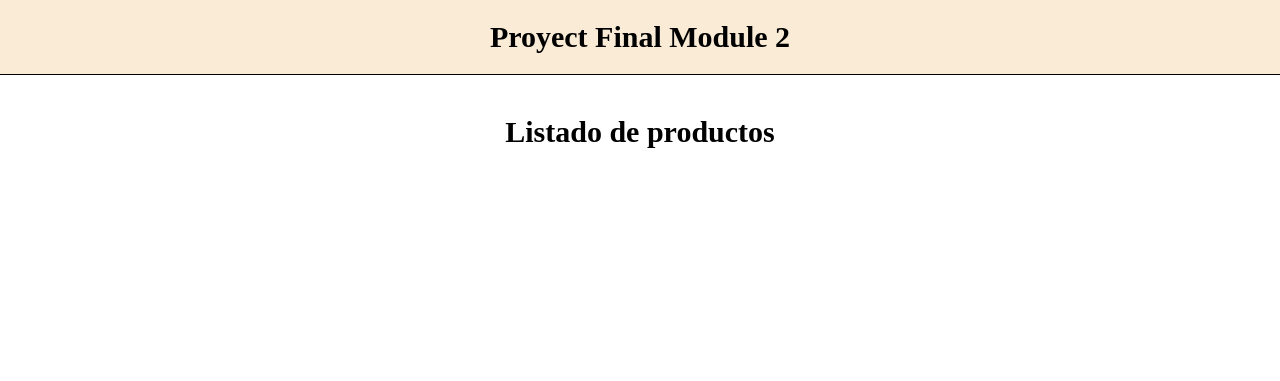
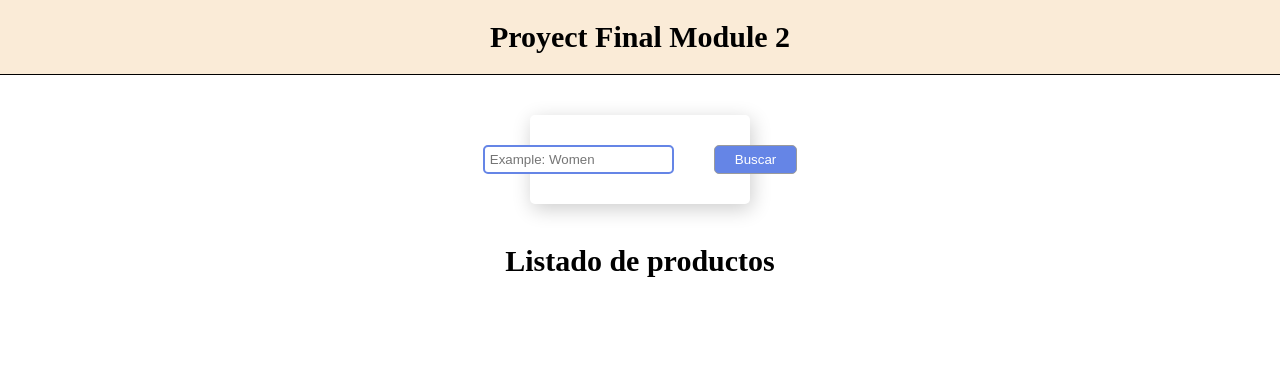
Before and after one commit to Adalab/modulo-2-evaluacion-final-JenniferRomanMuerte, a website built with Vite: page src/index.html in a window 1280 px wide. Built offline with nearby package versions, Linux system fonts and the light colour scheme.

Commit message:
searchProducts finish

```diff
--- a/src/js/partials/productList.js
+++ b/src/js/partials/productList.js
@@ -2,6 +2,7 @@ const productsListElement = document.querySelector(".js_productsList");
 
 const renderProductsList = (products) => {
   for (const product of products) {
+
     // Creamos el elemento li
     const liElement = document.createElement("li");
     liElement.classList.add("articleList__list--li");
--- a/src/partials/sections/searchProducts.html
+++ b/src/partials/sections/searchProducts.html
@@ -0,0 +1,4 @@
+<article class="articleSearch js_articleSearch">
+  <input type="text" class="js_searchInput articleSearch__input" placeholder="Example: Women">
+  <button class="js_searchBtn articleSearch__btn">Buscar</button>
+</article>
--- a/src/scss/layout/_header.scss
+++ b/src/scss/layout/_header.scss
@@ -3,6 +3,7 @@
   padding: 2rem;
   text-align: center;
   border-bottom: 1px solid black;
+  width: 100%;
   &__title {
     font-size: 3rem;
   }
--- a/src/scss/layout/_main.scss
+++ b/src/scss/layout/_main.scss
@@ -0,0 +1,5 @@
+.main{
+  display: flex;
+  flex-direction: column;
+  align-items: center;
+}
--- a/src/scss/layout/sections/_searchProducts.scss
+++ b/src/scss/layout/sections/_searchProducts.scss
@@ -0,0 +1,27 @@
+@use '../../core/variables' as var;
+
+.articleSearch{
+  display: flex;
+  margin-top: 4rem;
+  padding-block: 3rem;
+  justify-content: center;
+  align-items: center;
+  width: 70%;
+  gap:4rem;
+  box-shadow: 2px 5px 20px rgba(0, 0, 0, 0.20);
+  border-radius: 5px;
+  &__input{
+    padding: 0.5rem;
+    border: 2px solid var.$color_primary;
+    border-radius: 5px;
+  }
+  &__btn{
+    background-color: var.$color_primary;
+    color: var.$color_secondary;
+    border-radius: 5px;
+    padding: 0.6rem;
+    padding-inline: 2rem;
+    border: 1px solid var.$color_text;
+  }
+
+}
--- a/src/scss/main.scss
+++ b/src/scss/main.scss
@@ -4,4 +4,5 @@
 @use "./layout/main";
 @use "./layout/sections/productList";
 @use "./layout/sections/shoppingBasket";
+@use "./layout/sections/searchProducts";
 @use "./layout/footer";
```
Also changed, not shown: src/js/partials/searchProducts.js (+18 -0 lines).
